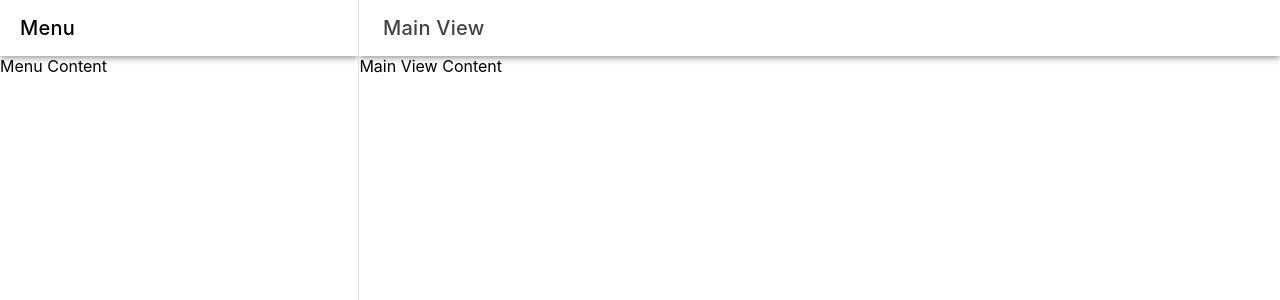
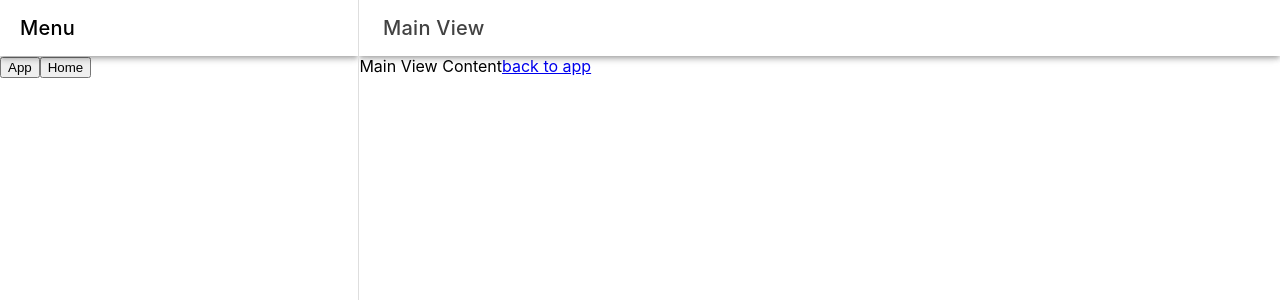
Before and after one commit to 24hwww/app-modelo-react-page, a React (Create React App) app in the folder my-react-app/: page / in a window 1280 px wide. Shown: the top 300 px of the page. Built offline with nearby package versions, Linux system fonts and the light colour scheme.

Commit message:
slitpane

```diff
--- a/my-react-app/package.json
+++ b/my-react-app/package.json
@@ -8,10 +8,12 @@
     "@testing-library/react": "^13.4.0",
     "@testing-library/user-event": "^13.5.0",
     "axios": "^1.7.4",
+    "ionicons": "^7.4.0",
     "lockr": "^0.9.0-beta.2",
     "react": "^18.3.1",
     "react-dom": "^18.3.1",
     "react-hook-form": "^7.52.2",
+    "react-router-dom": "^6.26.1",
     "react-scripts": "5.0.1",
     "web-vitals": "^2.1.4"
   },
--- a/my-react-app/public/index.html
+++ b/my-react-app/public/index.html
@@ -3,7 +3,7 @@
   <head>
     <meta charset="utf-8" />
     <link rel="icon" href="%PUBLIC_URL%/favicon.ico" />
-    <meta name="viewport" content="width=device-width, initial-scale=1" />
+    <meta name="viewport" content="width=device-width, initial-scale=1,maximum-scale=1,minimum-scale=1,user-scalable=no">
     <meta name="theme-color" content="#000000" />
     <meta
       name="description"
--- a/my-react-app/src/App.js
+++ b/my-react-app/src/App.js
@@ -1,33 +1,29 @@
 import { setupIonicReact } from '@ionic/react';
-import { IonContent, IonHeader, IonMenu, IonSplitPane, IonTitle, IonToolbar, IonButtons, IonMenuButton } from '@ionic/react';
+import { IonSplitPane } from '@ionic/react';
+import { createBrowserRouter, RouterProvider } from "react-router-dom";
+import Home from "./pages/home";
+import Nav from "./components/nav";
 
 setupIonicReact();
+
+const router = createBrowserRouter([
+  {
+    path: "/",
+    element: <Nav />,
+    children: [
+      { path: "/home", element: <Home />, title: "inicio" },
+      {
+        path: "/",
+        element: <Home />, title: "inicio2"
+      }
+    ]
+  }
+]);
 
 function App() {
   return (
   <IonSplitPane contentId="main">
-    <IonMenu side="start" contentId="main">
-      <IonHeader>
-        <IonToolbar color="tertiary">
-          <IonTitle>Menu</IonTitle>
-        </IonToolbar>
-      </IonHeader>
-      <IonContent className="ion-padding">Menu Content</IonContent>
-    </IonMenu>
-
-    <div className="ion-page" id="main">
-      <IonHeader>
-        <IonToolbar>
-          <IonTitle>Main View</IonTitle>
-
-          <IonButtons slot="start">
-              <IonMenuButton auto-hide="true"></IonMenuButton>
-          </IonButtons>
-
-        </IonToolbar>
-      </IonHeader>
-      <IonContent className="ion-padding">Main View Content</IonContent>
-    </div>
+      <RouterProvider router={router} />
   </IonSplitPane>
   );
 }
--- a/my-react-app/src/App.css
+++ b/my-react-app/src/assets/App.css
@@ -1,3 +1,4 @@
+.ion-page{width:100%}
 .App {
   text-align: center;
 }
--- a/my-react-app/src/index.css
+++ b/my-react-app/src/assets/index.css
@@ -6,8 +6,5 @@ body {
   -webkit-font-smoothing: antialiased;
   -moz-osx-font-smoothing: grayscale;
 }
-
-code {
-  font-family: source-code-pro, Menlo, Monaco, Consolas, 'Courier New',
-    monospace;
-}
+.ion-page{width:100%}
+code {font-family: source-code-pro, Menlo, Monaco, Consolas, 'Courier New',monospace;}
--- /dev/null
+++ b/my-react-app/src/components/nav.js
@@ -0,0 +1,30 @@
+import { IonMenu, IonHeader, IonToolbar, IonTitle, IonContent  } from '@ionic/react';
+import { Link, Outlet } from "react-router-dom";
+
+export default function Nav() {
+  return (
+    <>
+    <IonMenu side="start" contentId="main">
+      <IonHeader>
+        <IonToolbar color="tertiary">
+          <IonTitle>Menu</IonTitle>
+        </IonToolbar>
+      </IonHeader>
+      <IonContent className="ion-padding">
+
+      <div>
+      <Link to="/">
+        <button>App</button>
+      </Link>
+      <Link to="/home">
+        <button>Home</button>
+      </Link>
+    </div>
+
+      </IonContent>
+    </IonMenu>
+
+    <div className="ion-page" id="main"><Outlet /></div>
+    </>
+  );
+}
--- a/my-react-app/src/index.js
+++ b/my-react-app/src/index.js
@@ -1,6 +1,6 @@
 import React from 'react';
 import ReactDOM from 'react-dom/client';
-import './index.css';
+import './assets/index.css';
 import App from './App';
 import reportWebVitals from './reportWebVitals';
 
--- /dev/null
+++ b/my-react-app/src/pages/home.jsx
@@ -0,0 +1,20 @@
+import { IonHeader, IonToolbar, IonTitle, IonContent, IonButtons, IonMenuButton  } from '@ionic/react';
+import { Link } from "react-router-dom";
+
+export default function Home() {
+  return (
+        <>
+        <IonHeader>
+        <IonToolbar>
+        <IonTitle>Main View</IonTitle>
+
+        <IonButtons slot="start">
+            <IonMenuButton auto-hide="true"></IonMenuButton>
+        </IonButtons>
+
+        </IonToolbar>
+        </IonHeader>
+        <IonContent className="ion-padding">Main View Content<Link to="/">back to app</Link></IonContent>
+        </>
+  );
+}
```
Also changed, not shown: my-react-app/src/components/productos.js (added, +28 -0 lines), my-react-app/src/assets/logo.svg (renamed from my-react-app/src/logo.svg), 1 other file (tests, documents, lock files or other folders).
